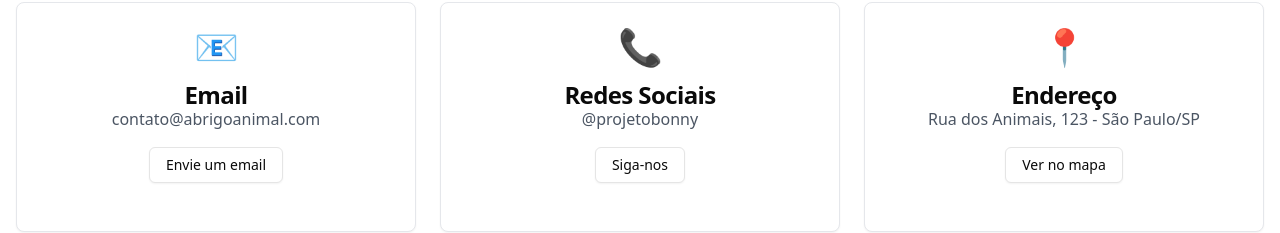
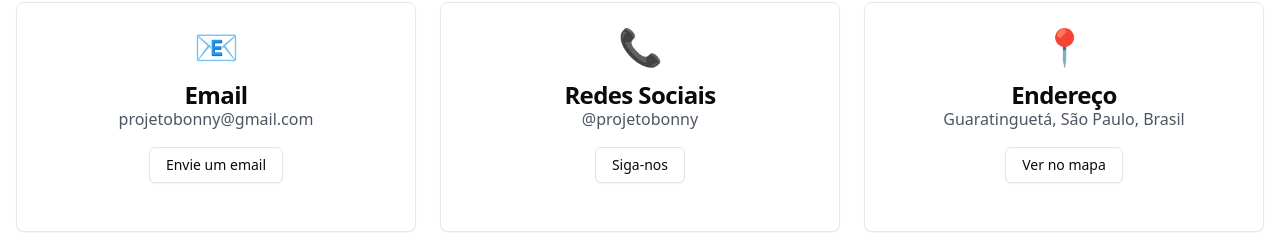
Before and after one commit to Gonzagadavid/bonny-frontend, a Next.js app: page /contact in a window 1280 px wide. Shown: the part 362-595 px from the top of the page. Built offline with nearby package versions, Linux system fonts and the light colour scheme; no server answers.

Commit message:
fix: adjust contact

```diff
--- a/src/app/(public)/contact/page.tsx
+++ b/src/app/(public)/contact/page.tsx
@@ -5,7 +5,7 @@ const contactMethods = [
   {
     icon: "📧",
     title: "Email",
-    description: "contato@abrigoanimal.com",
+    description: "projetobonny@gmail.com",
     action: "Envie um email",
   },
   {
@@ -17,7 +17,7 @@ const contactMethods = [
   {
     icon: "📍",
     title: "Endereço",
-    description: "Rua dos Animais, 123 - São Paulo/SP",
+    description: "Guaratinguetá, São Paulo, Brasil",
     action: "Ver no mapa",
   },
 ];
```
